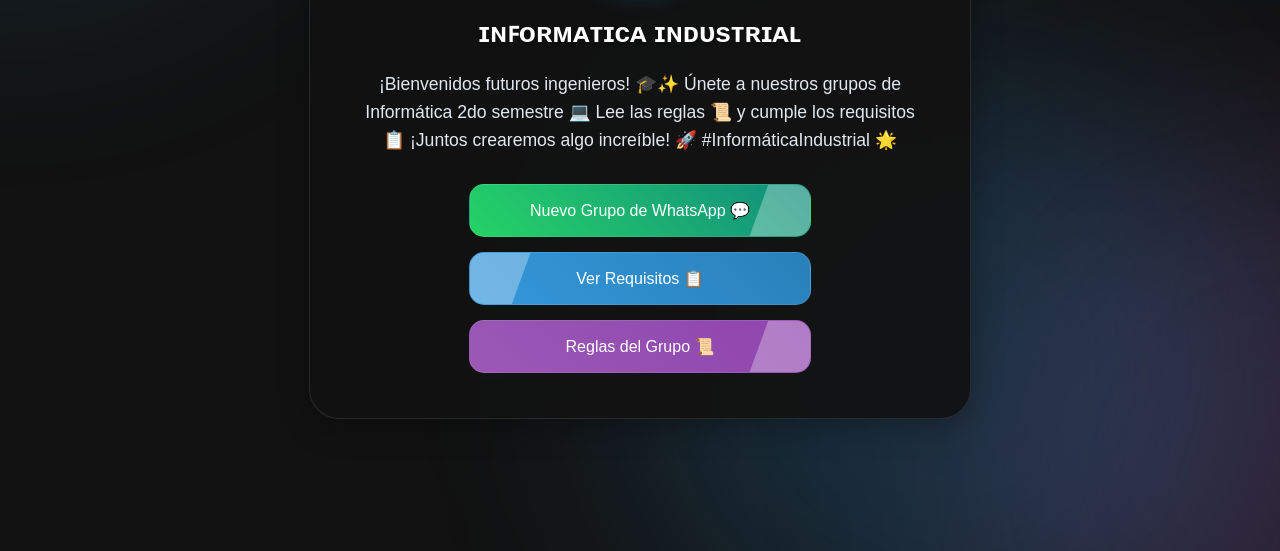
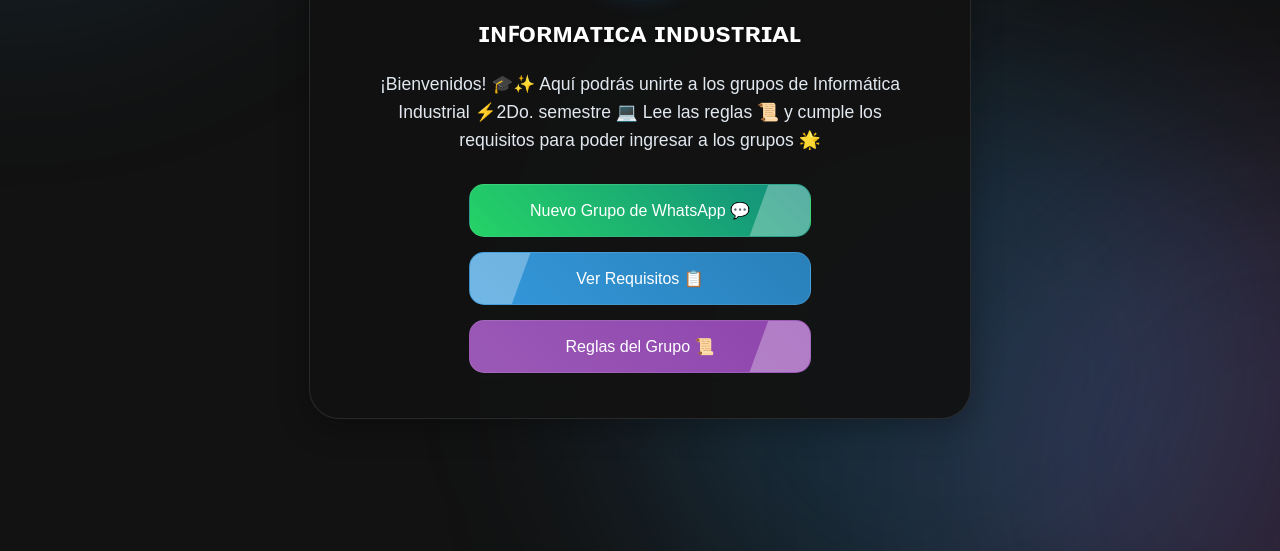
Before and after one commit to AnddyCort/Inform-tica-Industrial-ITSO, a plain HTML site: page index.html in a window 1280 px wide. Shown: the part 329-880 px from the top of the page. Drawn offline with Linux system fonts and the light colour scheme.

Commit message:
Actualizar index.html

```diff
--- a/index.html
+++ b/index.html
@@ -216,11 +216,9 @@
             <h1>ɪɴꜰᴏʀᴍᴀᴛɪᴄᴀ ɪɴᴅᴜsᴛʀɪᴀʟ</h1>
 
             <p class="description">
-                ¡Bienvenidos futuros ingenieros! 🎓✨
-                Únete a nuestros grupos de Informática 2do semestre 💻
-                Lee las reglas 📜 y cumple los requisitos 📋
-                ¡Juntos crearemos algo increíble! 🚀
-                #InformáticaIndustrial 🌟
+                ¡Bienvenidos! 🎓✨
+                Aquí podrás unirte  a los grupos de Informática Industrial ⚡️2Do. semestre 💻
+                Lee las reglas 📜 y cumple los requisitos para poder ingresar a los grupos 🌟
             </p>
 
             <a href="https://chat.whatsapp.com/Gj3zwq31supBLcqh20vLB7" class="button button-whatsapp">Nuevo Grupo de WhatsApp 💬</a>
```
